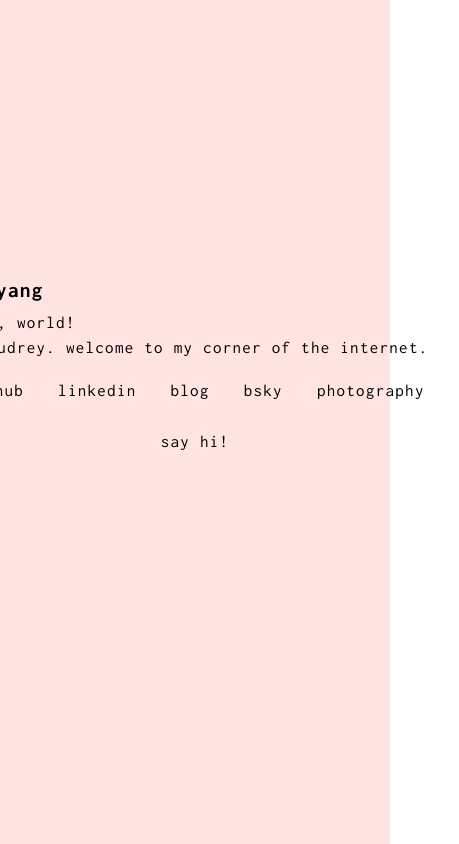
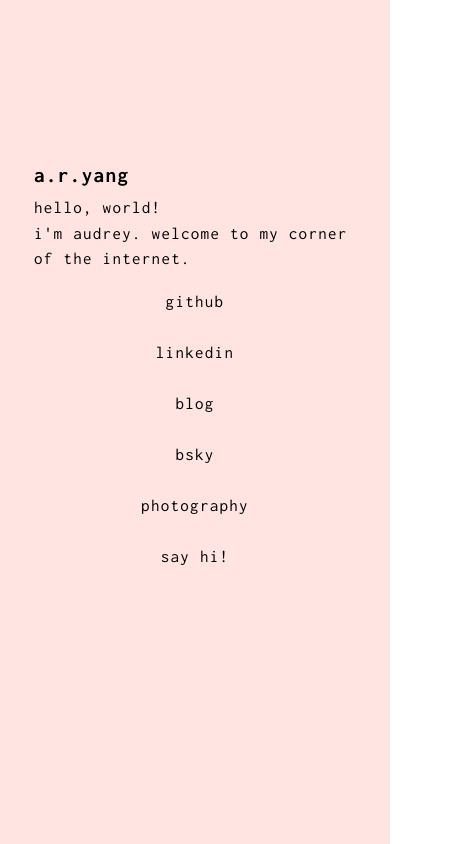
Before and after one commit to audrey-yang/audrey-yang.github.io, a Gatsby site: page / in a window 390 px wide. Shown: the whole page, 459 px wide, since content can reach past the window. Built offline with nearby package versions, Linux system fonts and the light colour scheme; Gatsby itself is replaced by a stand-in of ours; a web font is replaced by a local one.

Commit message:
Fix small screen issue

```diff
--- a/src/pages/index.js
+++ b/src/pages/index.js
@@ -6,15 +6,15 @@ import "../styles/styles.css";
 const IndexPage = () => {
 	return (
 		<div className="landing h-screen bg-[mistyrose]">
-			<div className="flex flex-row min-h-[86vh]">
-				<main className="w-full min-h-[86vh] flex flex-col">
+			<div className="flex flex-row flex-wrap min-h-[86vh]">
+				<main className="w-full min-h-[86vh] flex flex-col flex-wrap">
 					<div className="self-center justify-self-center my-auto px-4 mx-4">
 						<h2>a.r.yang</h2>
 						<p>
 							hello, world!<br/>
 							i'm audrey. welcome to my corner of the internet.
 						</p>
-						<div className="flex flex-row content-between">
+						<div className="flex flex-col md:flex-row flex-wrap content-between justify-self-center">
 							<p><a className="link" href="https://www.github.com/audrey-yang"
 								target="_blank" rel="noreferrer" title="GitHub">github</a></p>
 							<p><a className="link" href="https://www.linkedin.com/in/audreyryang/"
```
